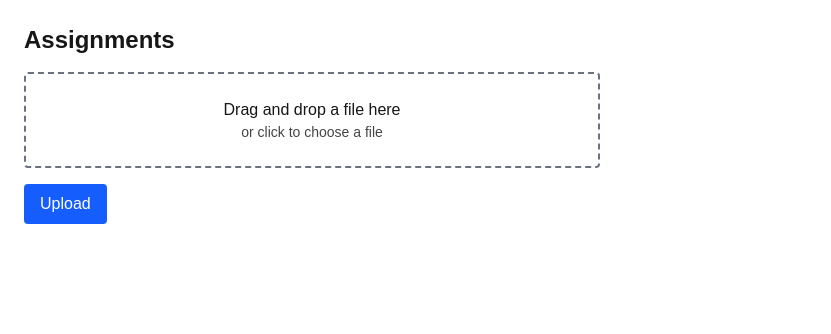
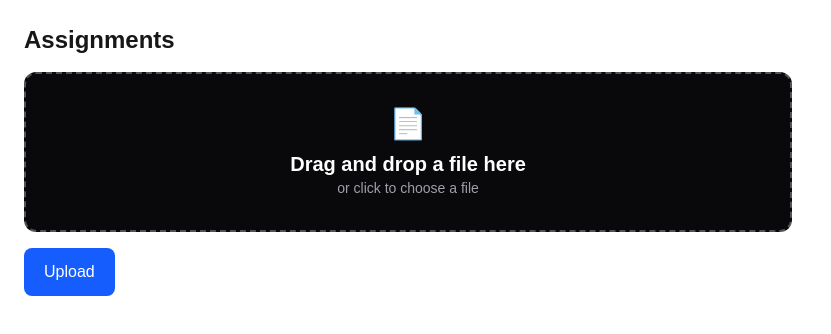
Before and after one commit to MarcoM-98/StudentWorkloadManagement, a Next.js app: page /assignments in a window 1280 px wide. Shown: the top 334 px of the page, without its empty margins (0-831 px from the left). Built offline with nearby package versions, Linux system fonts and the light colour scheme.

Commit message:
SCRUM-16: UI background and color adjustment
previously non-compatible with dark mode browsers

```diff
--- a/src/components/UploadForm.jsx
+++ b/src/components/UploadForm.jsx
@@ -146,7 +146,7 @@ export default function UploadForm() {
   }
 
   return (
-    <div className="space-y-6 max-w-xl">
+    <div className="space-y-6 max-w-3xl">
       <form onSubmit={handleSubmit} className="space-y-4">
         {/* Hidden file picker input */}
         <input
@@ -163,17 +163,20 @@ export default function UploadForm() {
           onDragOver={handleDragOver}
           onDragLeave={handleDragLeave}
           onDrop={handleDrop}
-          className={`cursor-pointer rounded border-2 border-dashed p-6 text-center ${
-            dragging ? "border-blue-500 bg-gray-900" : "border-gray-500"
+          className={`cursor-pointer rounded-xl border-2 border-dashed p-8 text-center transition ${
+            dragging
+              ? "border-blue-400 bg-zinc-900"
+              : "border-zinc-600 bg-zinc-950 hover:border-zinc-400"
           }`}
         >
-          <p className="font-medium">Drag and drop a file here</p>
-          <p className="text-sm opacity-80">or click to choose a file</p>
+          <p className="text-3xl mb-2">📄</p>
+          <p className="text-xl font-semibold text-white">Drag and drop a file here</p>
+          <p className="text-sm text-zinc-400">or click to choose a file</p>
 
           {/* Show selected file name */}
           {file && (
-            <p className="mt-3 text-sm">
-              Selected file: <span className="font-semibold">{file.name}</span>
+            <p className="mt-4 text-sm text-zinc-300">
+              Selected file: <span className="font-semibold text-white">{file.name}</span>
             </p>
           )}
         </div>
@@ -182,53 +185,58 @@ export default function UploadForm() {
         <button
           type="submit"
           disabled={loading}
-          className="px-4 py-2 bg-blue-600 text-white rounded"
+          className="rounded-lg bg-blue-600 px-5 py-3 text-white font-medium hover:bg-blue-500 disabled:opacity-60"
         >
           {loading ? "Uploading..." : "Upload"}
         </button>
       </form>
 
       {/* Status / result text appears here */}
-      {message && <p>{message}</p>}
+      {message && <p className="text-zinc-200">{message}</p>}
 
       {/* Review form appears after AI extracts details */}
       {showReview && (
-        <form onSubmit={handleReviewSubmit} className="space-y-4 rounded border p-4">
-          <h2 className="text-lg font-semibold">Review Extracted Assignment Details</h2>
+        <form
+          onSubmit={handleReviewSubmit}
+          className="space-y-5 rounded-xl border border-zinc-700 bg-zinc-950 p-6 shadow-lg"
+        >
+          <h2 className="text-2xl font-bold text-white">
+            Review Extracted Assignment Details
+          </h2>
 
-          <div className="space-y-1">
-            <label className="block text-sm font-medium">Assignment Title</label>
+          <div className="space-y-2">
+            <label className="block text-sm font-medium text-zinc-200">Assignment Title</label>
             <input
               type="text"
               value={assignmentTitle}
               onChange={(e) => setAssignmentTitle(e.target.value)}
-              className="w-full rounded border px-3 py-2 text-black"
+              className="w-full rounded-lg border border-zinc-600 bg-zinc-900 px-4 py-3 text-white placeholder-zinc-400 outline-none focus:border-blue-400"
             />
           </div>
 
-          <div className="space-y-1">
-            <label className="block text-sm font-medium">Estimated Minutes</label>
+          <div className="space-y-2">
+            <label className="block text-sm font-medium text-zinc-200">Estimated Minutes</label>
             <input
               type="number"
               value={minutes}
               onChange={(e) => setMinutes(e.target.value)}
-              className="w-full rounded border px-3 py-2 text-black"
+              className="w-full rounded-lg border border-zinc-600 bg-zinc-900 px-4 py-3 text-white placeholder-zinc-400 outline-none focus:border-blue-400"
             />
           </div>
 
-          <div className="space-y-1">
-            <label className="block text-sm font-medium">Due Date</label>
+          <div className="space-y-2">
+            <label className="block text-sm font-medium text-zinc-200">Due Date</label>
             <input
               type="text"
               value={dueDate}
               onChange={(e) => setDueDate(e.target.value)}
-              className="w-full rounded border px-3 py-2 text-black"
+              className="w-full rounded-lg border border-zinc-600 bg-zinc-900 px-4 py-3 text-white placeholder-zinc-400 outline-none focus:border-blue-400"
             />
           </div>
 
           <button
             type="submit"
-            className="rounded bg-green-600 px-4 py-2 text-white"
+            className="rounded-lg bg-green-600 px-5 py-3 text-white font-medium hover:bg-green-500"
           >
             Confirm Details
           </button>
```
